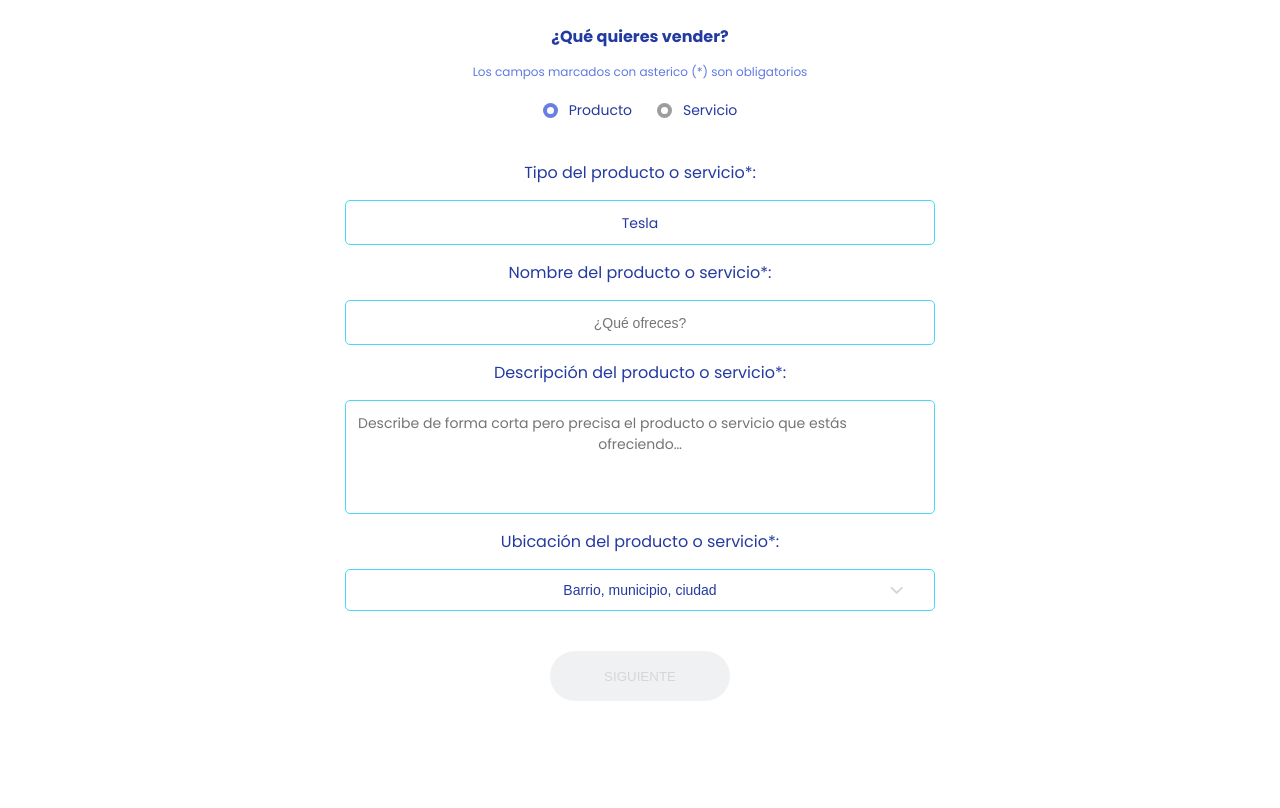
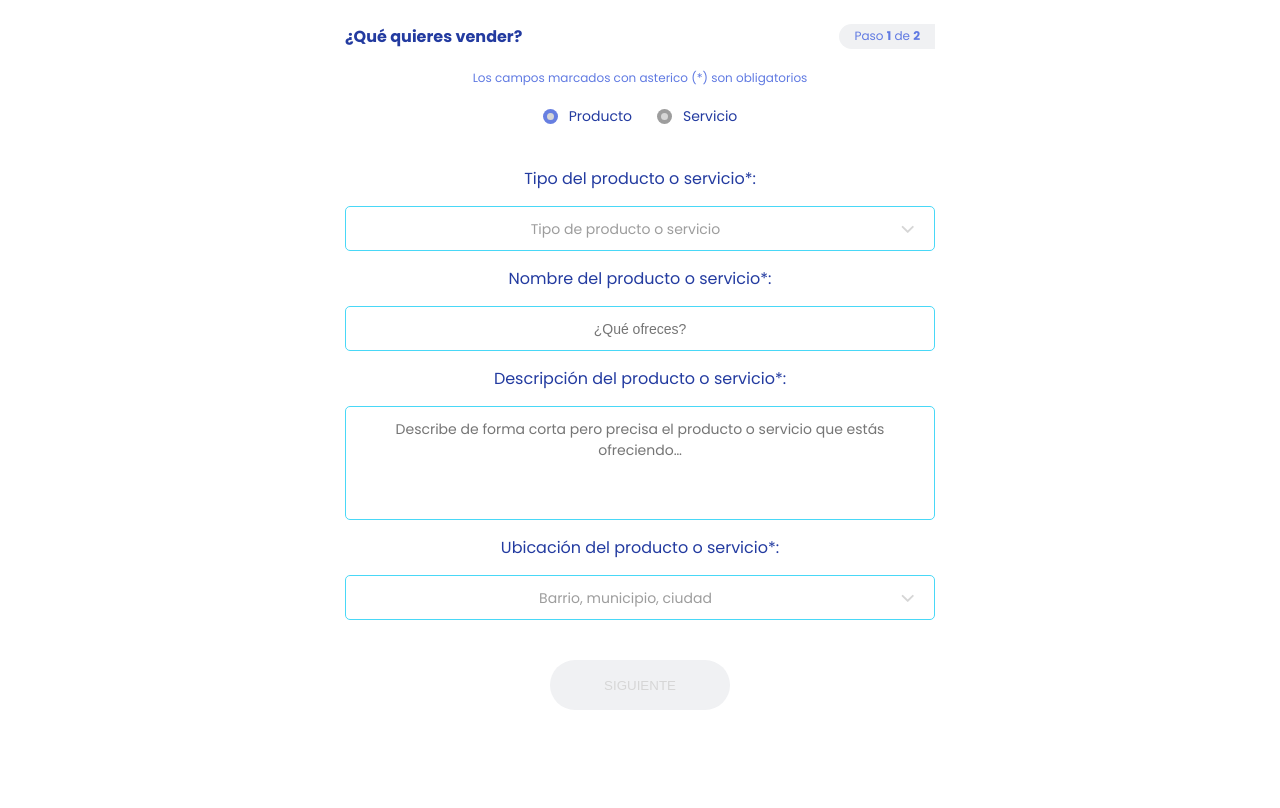
Before and after one commit to peluka613/clasificadosapp, a plain HTML site: page publish-step1.html in a window 1280 px wide. Shown: the part 70-878 px from the top of the page. Before the commit the page ends 805 px from the top, so only its background shows below. Drawn offline with Linux system fonts and the light colour scheme.

Commit message:
publish-step1. Add custom selector

```diff
--- a/css/main.css
+++ b/css/main.css
@@ -66,7 +66,7 @@ h4 {
   width: 100%;
   max-width: 297px;
   padding: 12px;
-  text-align-last: center;
+  text-align: center;
   color: #233ba0;
   box-sizing: border-box;
   transition: border 0.4s linear;
--- a/css/publish-step1.css
+++ b/css/publish-step1.css
@@ -1,6 +1,48 @@
+header {
+  justify-content: space-between;
+}
+
 /* Publish options */
 .publish-options-container {
   color: #233BA0;
+}
+
+/* Title container */
+.publish-options-container .title-container {
+  display: flex;
+  justify-content: space-between;
+  margin-bottom: 20px;
+}
+
+.publish-options-container .title {
+  font-weight: bold;
+  /* margin-bottom: 14px; */
+}
+
+.publish-options-container .step-label {
+  background: #F0F1F3 0% 0% no-repeat padding-box;
+  border-bottom-left-radius: 28px;
+  border-top-left-radius: 28px;
+  color: #607AE2;
+  line-height: 24px;
+  padding: 0 15px 0;
+  font-size: 12px;
+}
+
+.publish-options-container .disclaimer {
+  color: #607AE2;
+  font-size: 12px;
+}
+
+/* Radio buttons */
+.publish-options-wrapper {
+  display: flex;
+  margin-top: 19px;
+  margin-bottom: 39px;
+}
+
+.publish-option ~ .publish-option {
+  margin-left: 25px;
 }
 
 .publish-option {
@@ -30,35 +72,6 @@
   fill: #677FE1;
 }
 
-.publish-options-container .title {
-  font-weight: bold;
-  margin-bottom: 14px;
-}
-
-.publish-options-container .disclaimer {
-  color: #607AE2;
-  font-size: 12px;
-}
-
-.publish-options-wrapper {
-  display: flex;
-  margin-top: 19px;
-  margin-bottom: 39px;
-}
-
-.publish-option ~ .publish-option {
-  margin-left: 25px;
-}
-
-/* Select */
-.form-field-wrapper select {
-  -moz-appearance: none;
-  -webkit-appearance: none;
-  background: url('../img/select_arrow1.svg');
-  background-repeat: no-repeat;
-  background-position: right 23px top 50%;
-}
-
 /* Custom select */
 .custom-select-wrapper {
   position: relative;
@@ -67,13 +80,30 @@
 }
 
 .custom-select__trigger {
-  align-items: center;
-  display: block;
-  justify-content: space-between;
+  display: flex;
+}
+
+.custom-select__trigger span {
+  color: #9D9D9D;
+  flex-grow: 1;
   overflow: hidden;
   position: relative;
   text-overflow: ellipsis;
   white-space: nowrap;
+}
+
+.custom-select.open .custom-select__trigger span {
+  color: #233BA0;
+}
+
+.custom-select__trigger .arrow {
+  align-items: center;
+  display: flex;
+  height: 21px;
+}
+
+.custom-select.open .arrow svg .select-status {
+  fill: #49D8F7;
 }
 
 .custom-options {
@@ -92,7 +122,6 @@
 
 .custom-options .custom-option:nth-child(even) {
   background: #F0F1F3 0% 0% no-repeat padding-box;
-  opacity: 0.3;
 }
 
 .custom-select.open .custom-options {
@@ -114,11 +143,6 @@
     padding: 12px;
 }
 
-.custom-option:hover {
-  cursor: pointer;
-  background-color: #b2b2b2;
-}
-
 .custom-option.selected {
   color: #233BA0;
 }
@@ -126,12 +150,6 @@
 /* Form field wrapper */
 .form-field-wrapper .text-box option {
   color: blue;
-}
-
-.form-field-wrapper select:focus {
-  background: url('../img/select_arrow_focus.svg');
-  background-repeat: no-repeat;
-  background-position: right 23px top 50%;
 }
 
 /* Product description */
@@ -145,7 +163,6 @@
   font-size: 12px;
 }
 
-
 @media only screen and (min-width: 769px) {
   .publish-options-container {
     text-align: center;
--- a/publish-step1.html
+++ b/publish-step1.html
@@ -15,14 +15,21 @@
 
 <body>
     <header class="header">
+        <a id="previous-button"></a>
         <h1>
-            <img src="img/logo-header.svg" class="logo" alt="Clasificados app"/>
+            <img src="img/logo-header.svg" class="logo" alt="Clasificados app" />
         </h1>
+        <a id="exit-button" href="login.html">
+            <img src="img/exit.svg" alt="exit button" />
+        </a>
     </header>
     <main class="main">
         <section class="wrapper-page">
             <div class="publish-options-container">
-                <div class="title">¿Qué quieres vender?</div>
+                <div class="title-container">
+                    <div class="title">¿Qué quieres vender?</div>
+                    <div class="step-label">Paso <strong>1</strong> de <strong>2</strong></div>
+                </div>
                 <div class="disclaimer">Los campos marcados con asterico (*) son obligatorios</div>
                 <!-- TODO Fix aria-checked values, they are hardcoded -->
                 <div class="publish-options-wrapper">
@@ -63,8 +70,21 @@
                     <label for="productType">Tipo del producto o servicio*:</label>
                     <div class="custom-select-wrapper text-box">
                         <div class="custom-select">
-                            <div class="custom-select__trigger"><span>Tesla</span>
-                                <div class="arrow"></div>
+                            <div class="custom-select__trigger">
+                                <span>Tipo de producto o servicio</span>
+                                <div class="arrow">
+                                    <svg xmlns="http://www.w3.org/2000/svg" width="29" height="29" viewBox="0 0 29 29">
+                                        <defs>
+                                            <style>.a{fill:none;}.b{fill:#d6d6d6;}</style>
+                                        </defs>
+                                        <g transform="translate(0 29) rotate(-90)">
+                                            <rect class="a" width="29" height="29"/>
+                                            <g transform="translate(11.12 8.661)">
+                                                <path class="b select-status" d="M106.716,70.279a.954.954,0,0,0-1.349,0l-5.088,5.088a.954.954,0,0,0,0,1.349l5.088,5.088a.954.954,0,0,0,1.349-1.349L102.3,76.042l4.414-4.414A.954.954,0,0,0,106.716,70.279Z" transform="translate(-99.999 -70)"/>
+                                            </g>
+                                        </g>
+                                    </svg>
+                                </div>
                             </div>
                             <div class="custom-options">
                                 <span class="custom-option selected">Tipo de producto o servicio</span>
@@ -97,13 +117,31 @@
                 </div>
                 <div class="form-field-wrapper">
                     <label for="productLocation">Ubicación del producto o servicio*:</label>
-                    <select
-                        class="text-box"
-                        id="productLocation"
-                        name="productLocation"
-                        required/>
-                        <option value="" disabled selected>Barrio, municipio, ciudad</option>
-                    </select>
+                    <div class="custom-select-wrapper text-box">
+                        <div class="custom-select">
+                            <div class="custom-select__trigger">
+                                <span>Barrio, municipio, ciudad</span>
+                                <div class="arrow">
+                                    <svg xmlns="http://www.w3.org/2000/svg" width="29" height="29" viewBox="0 0 29 29">
+                                        <defs>
+                                            <style>.a{fill:none;}.b{fill:#d6d6d6;}</style>
+                                        </defs>
+                                        <g transform="translate(0 29) rotate(-90)">
+                                            <rect class="a" width="29" height="29"/>
+                                            <g transform="translate(11.12 8.661)">
+                                                <path class="b select-status" d="M106.716,70.279a.954.954,0,0,0-1.349,0l-5.088,5.088a.954.954,0,0,0,0,1.349l5.088,5.088a.954.954,0,0,0,1.349-1.349L102.3,76.042l4.414-4.414A.954.954,0,0,0,106.716,70.279Z" transform="translate(-99.999 -70)"/>
+                                            </g>
+                                        </g>
+                                    </svg>
+                                </div>
+                            </div>
+                            <div class="custom-options">
+                                <span class="custom-option selected">Sabaneta</span>
+                                <span class="custom-option">Itagui</span>
+                                <span class="custom-option">Bucaramangara</span>
+                            </div>
+                        </div>
+                    </div>
                 </div>
                 <div class="form-action">
                     <button class="primary-button" type="submit">SIGUIENTE</button>
```
